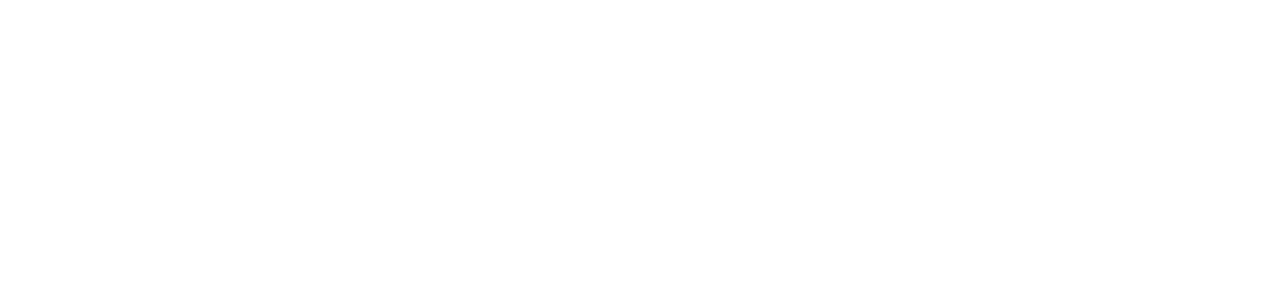
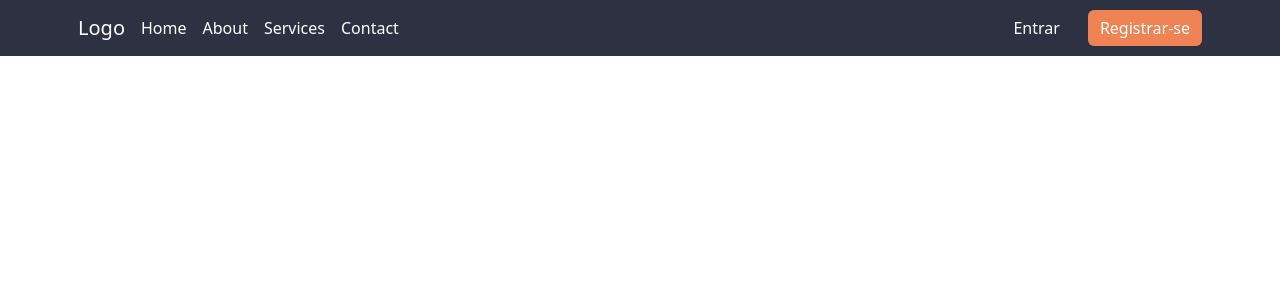
Before and after one commit to abudluan/car-rentals, a React (Create React App) app: page / in a window 1280 px wide. Before the commit this address had no page. Shown: the top 300 px of the page. Built offline with nearby package versions, Linux system fonts and the light colour scheme.

Commit message:
feat: fix offcanvas navbar

```diff
--- a/package.json
+++ b/package.json
@@ -7,8 +7,11 @@
     "@testing-library/react": "^13.4.0",
     "@testing-library/user-event": "^13.5.0",
     "aos": "^2.3.4",
+    "bootstrap": "^5.2.3",
     "react": "^18.2.0",
+    "react-bootstrap": "^2.7.4",
     "react-dom": "^18.2.0",
+    "react-icons": "^4.8.0",
     "react-router-dom": "^6.11.1",
     "react-scripts": "5.0.1",
     "sass": "^1.62.1",
--- a/src/App.js
+++ b/src/App.js
@@ -1,11 +1,14 @@
 import { BrowserRouter as Router, Routes, Route } from 'react-router-dom';
 import './App.css';
+import 'bootstrap/dist/css/bootstrap.min.css';
 import ScrollToTop from './ScrollToTop';
+import NavigationBar from './components/NavigationBar/NavigationBar';
 
 function App() {
   return (
     <Router>
       <ScrollToTop />
+      <NavigationBar />
       <Routes>
 
       </Routes>
--- a/src/components/NavigationBar/NavigationBar.js
+++ b/src/components/NavigationBar/NavigationBar.js
@@ -0,0 +1,77 @@
+import React, { useState } from 'react';
+import { Navbar, Nav, CloseButton, Button, Offcanvas } from 'react-bootstrap';
+import './NavigationBar.scss';
+
+const NavigationBar = () => {
+
+    const [showOffcanvas, setShowOffcanvas] = useState(false);
+
+    const handleLinkClick = () => {
+        setShowOffcanvas(false);
+    };
+
+    const handleToggleOffcanvas = () => {
+        setShowOffcanvas(!showOffcanvas);
+    };
+
+    return (
+
+        <section id='NavigationBar'>
+
+            <Navbar className='container' expand="lg">
+                <Navbar.Brand className='mx-2' href="#">Logo</Navbar.Brand>
+                <Navbar.Toggle className='mx-2' onClick={handleToggleOffcanvas} />
+                <Navbar.Collapse className='desktopLink' >
+                    <Nav className="me-auto">
+                        <Nav.Link href="#home" >
+                            Home
+                        </Nav.Link>
+                        <Nav.Link href="#about" >
+                            About
+                        </Nav.Link>
+                        <Nav.Link href="#services" >
+                            Services
+                        </Nav.Link>
+                        <Nav.Link href="#contact" >
+                            Contact
+                        </Nav.Link>
+                    </Nav>
+
+                    <div className='btnUser'>
+                        <Button className="btnLogin mx-2">Entrar</Button>
+                        <Button className="btnRegister mx-2">Registrar-se</Button>
+                    </div>
+
+                </Navbar.Collapse>
+
+                <Offcanvas show={showOffcanvas} onHide={() => setShowOffcanvas(false)}>
+                    <Offcanvas.Header style={{ backgroundColor: '#2D3142', color: 'white', }} >
+                        <Offcanvas.Title>Menu</Offcanvas.Title>
+                        <CloseButton variant="white" onClick={handleLinkClick}/>
+                    </Offcanvas.Header>
+                    <Offcanvas.Body style={{ backgroundColor: '#2D3142', color: 'white', }}>
+                        <Nav className="me-auto">
+                            <Nav.Link href="#home" onClick={handleLinkClick}>
+                                Home
+                            </Nav.Link>
+                            <Nav.Link href="#about" onClick={handleLinkClick}>
+                                About
+                            </Nav.Link>
+                            <Nav.Link href="#services" onClick={handleLinkClick}>
+                                Services
+                            </Nav.Link>
+                            <Nav.Link href="#contact" onClick={handleLinkClick}>
+                                Contact
+                            </Nav.Link>
+                            <Button style={{backgroundColor: '#161927', border: 'none'}} className="btnLogin mb-2 mt-2">Entrar</Button>
+                            <Button style={{backgroundColor: '#EF8354', border: 'none'}} className="btnRegister">Registrar-se</Button>
+                        </Nav>
+                    </Offcanvas.Body>
+                </Offcanvas>
+            </Navbar>
+
+        </section>
+    )
+}
+
+export default NavigationBar;
--- a/src/components/NavigationBar/NavigationBar.scss
+++ b/src/components/NavigationBar/NavigationBar.scss
@@ -0,0 +1,38 @@
+#NavigationBar {
+    background-color: #2D3142;
+
+    Button{
+        border: none;
+    }
+
+    .btnUser{
+        .btnRegister{
+            background-color: #EF8354;
+        }
+
+        .btnRegister:hover{
+            background-color: #eb7441;
+        }
+
+        .btnLogin{
+            background-color: transparent;
+        }
+
+        .btnLogin:hover{
+            background-color: #161927;
+        }
+    }
+
+    a{
+        color: white;
+        text-decoration: none;
+    }
+
+    .desktopLink {
+
+        @media (max-width: 991px) {
+            display: none;
+        }
+    }
+
+}
```
Also changed, not shown: 1 other file (tests, documents, lock files or other folders).
